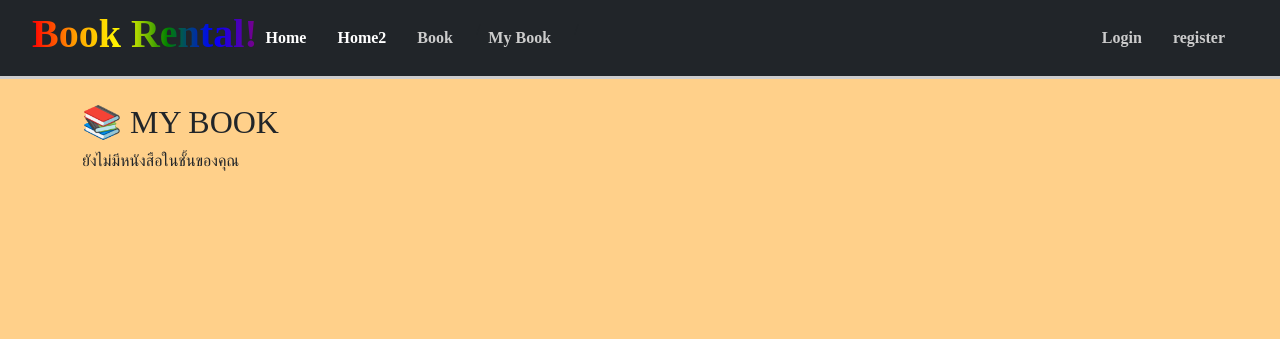
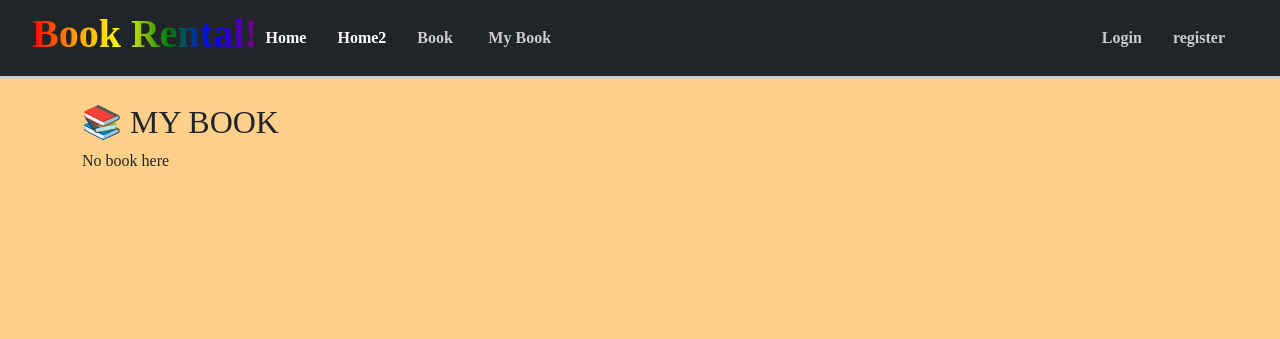
Before and after one commit to 6731501113-SVR/pro, a Flask app: template templates/my_book.html in a window 1280 px wide. Shown: the top 339 px of the page. Run offline with Flask 3, Linux system fonts and the light colour scheme; the template is opened without the code that fills it, so the values that code supplies are empty.

Commit message:
localize fix

```diff
--- a/templates/my_book.html
+++ b/templates/my_book.html
@@ -25,7 +25,7 @@
     {% endfor %}
   </div>
   {% else %}
-  <p>ยังไม่มีหนังสือในชั้นของคุณ</p>
+  <p>No book here</p>
   {% endif %}
 </div>
 {% endblock %}
--- a/templates/register.html
+++ b/templates/register.html
@@ -134,7 +134,7 @@
                 <input type="date" name="birthday" id="birthday">
             </div>
 
-            <button type="submit">สมัครสมาชิก</button>
+            <button type="submit">Registeration</button>
 
             <div class="login-link">
                 Have account already? <a href="{{ url_for('login') }}">Login</a>
```
